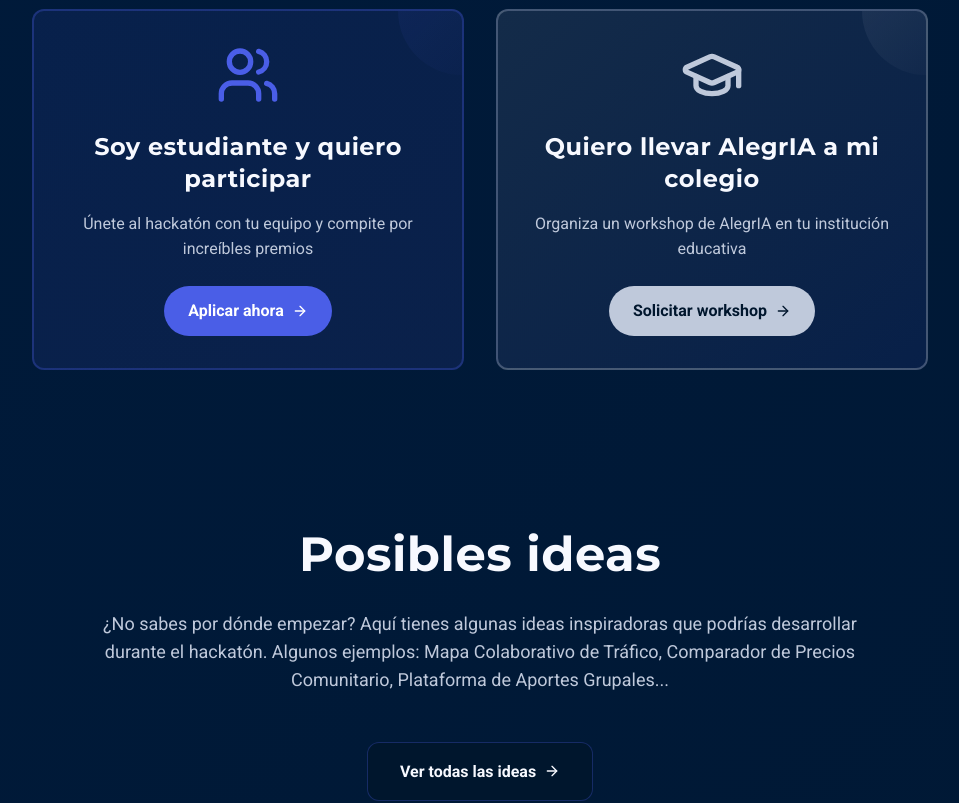
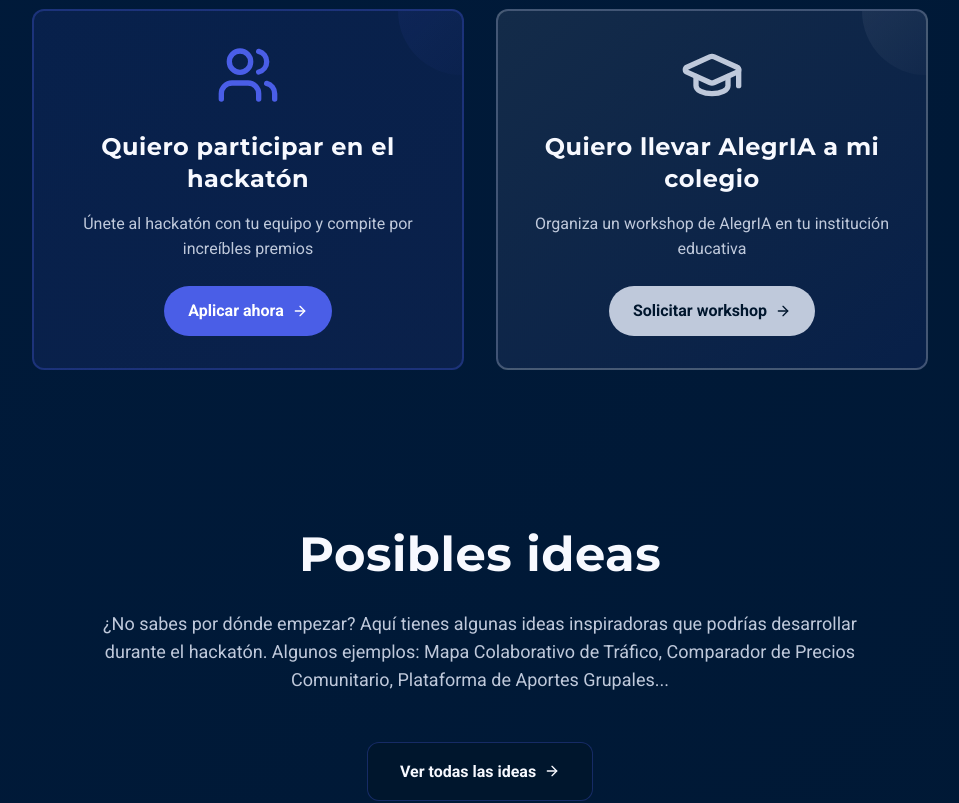
Before and after one commit to davcardenasc/Alegria-Hackathon, a Next.js app: page / in a window 1280 px wide. Shown: the part 7660-8463 px from the top of the page, without its empty margins (160-1119 px from the left). Built offline with nearby package versions, Linux system fonts and the light colour scheme.

Commit message:
Update student application text from 'Soy estudiante y quiero participar' to 'Quiero participar en el hackatón'
🤖 Generated with [Claude Code](https://claude.ai/code)

Co-Authored-By: Claude <noreply@anthropic.com>

```diff
--- a/contexts/LanguageContext.tsx
+++ b/contexts/LanguageContext.tsx
@@ -58,7 +58,7 @@ const translations = {
     "applications.title": "Aplicaciones",
     "applications.description":
       "Forma un equipo de 2 a 4 personas y aplica para vivir 48 horas de construcción, inspiración y comunidad.",
-    "applications.student.title": "Soy estudiante y quiero participar",
+    "applications.student.title": "Quiero participar en el hackatón",
     "applications.student.description": "Únete al hackatón con tu equipo y compite por increíbles premios",
     "applications.student.cta": "Aplicar ahora",
     "applications.school.title": "Quiero llevar AlegrIA a mi colegio",
```
